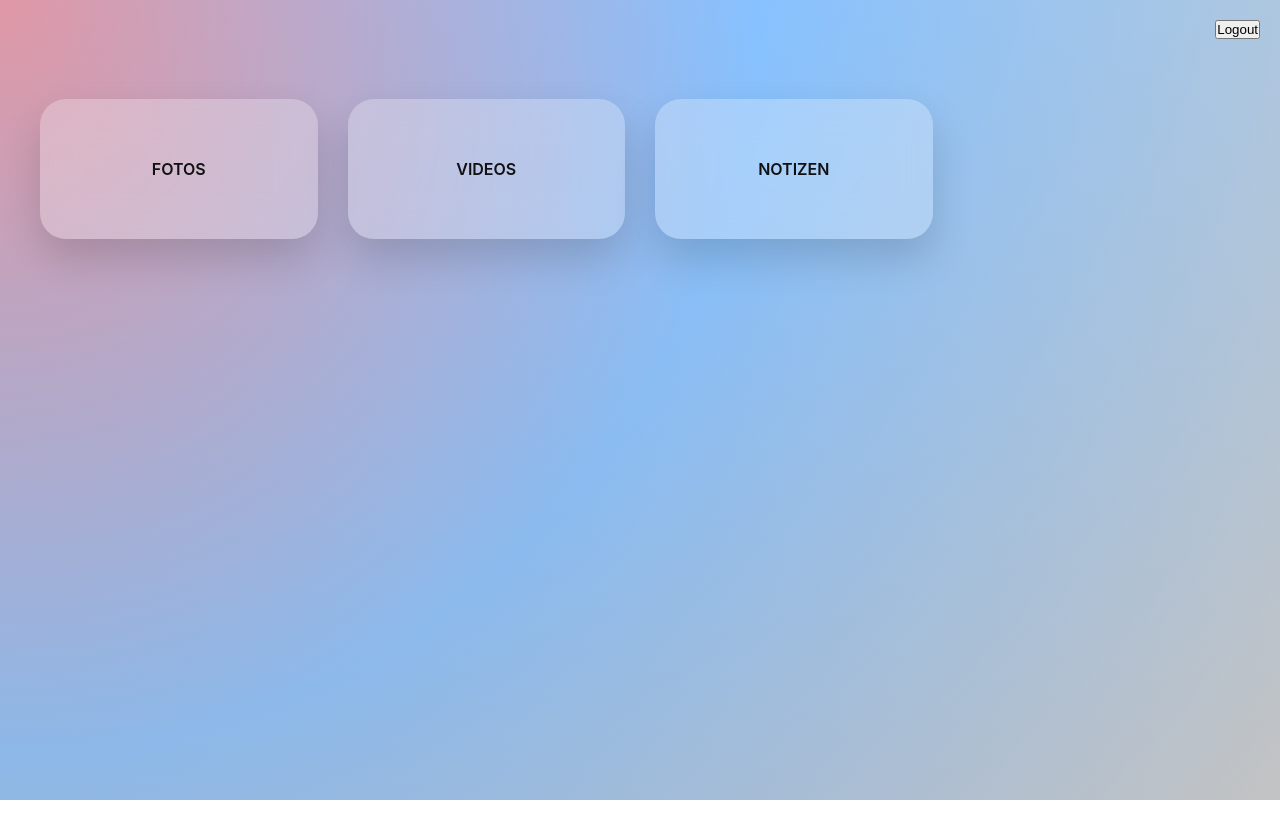
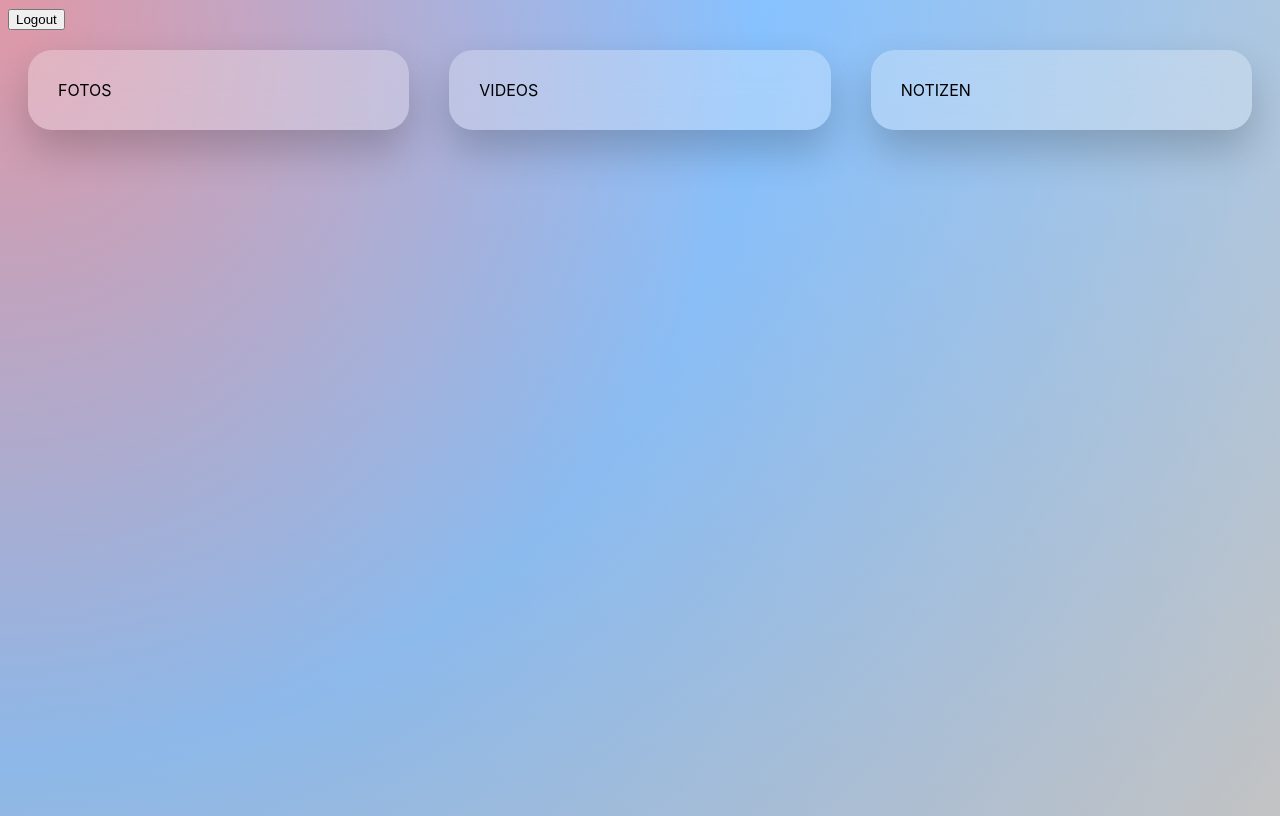
Before and after one commit to marlonsystems/melontec-cloud, a plain HTML site: page index.html in a window 1280 px wide. Drawn offline with Linux system fonts and the light colour scheme.

Commit message:
Update style.css

```diff
--- a/style.css
+++ b/style.css
@@ -1,57 +1,27 @@
-* { margin: 0; padding: 0; box-sizing: border-box; }
-
 body {
-  min-height: 100vh;
-  font-family: Inter, Arial, sans-serif;
+  min-height:100vh;
   background:
     radial-gradient(circle at top left,
       rgba(255,0,0,.35),
       rgba(0,120,255,.35),
       rgba(180,180,180,.6)),
-    linear-gradient(to bottom, #cfe9ff, #d9d9d9);
-  color: #111;
+    linear-gradient(to bottom,#cfe9ff,#d9d9d9);
+  font-family: Inter, Arial;
 }
 
-header {
-  display: flex;
-  justify-content: flex-end;
-  padding: 20px;
+.glass {
+  background: rgba(255,255,255,.25);
+  backdrop-filter: blur(16px);
+  border-radius: 24px;
+  box-shadow: 0 20px 40px rgba(0,0,0,.2);
 }
 
-.account {
-  background: rgba(255,255,255,.3);
-  padding: 12px 18px;
-  border-radius: 50%;
-  backdrop-filter: blur(12px);
-  cursor: pointer;
+.card {
+  padding: 30px;
+  margin: 20px;
 }
 
 .grid {
-  display: grid;
-  grid-template-columns: repeat(4, 1fr);
-  gap: 30px;
-  padding: 40px;
+  display:grid;
+  grid-template-columns: repeat(3,1fr);
 }
-
-.card {
-  height: 140px;
-  border-radius: 26px;
-  display: flex;
-  align-items: center;
-  justify-content: center;
-  backdrop-filter: blur(18px);
-  background: rgba(255,255,255,.25);
-  box-shadow: 0 20px 40px rgba(0,0,0,.15);
-  font-weight: 600;
-  transition: transform .3s;
-}
-
-.card:hover { transform: scale(1.05); }
-
-.fotos { background: linear-gradient(135deg,#ff6a00,#ff007a); color: #fff; }
-.videos {
-  background: radial-gradient(circle,#3a1c71,#d76d77,#ffaf7b);
-  color: #fff;
-}
-.notes { background: linear-gradient(135deg,#777,#bbb); }
-.apps { flex-direction: column; }
```
